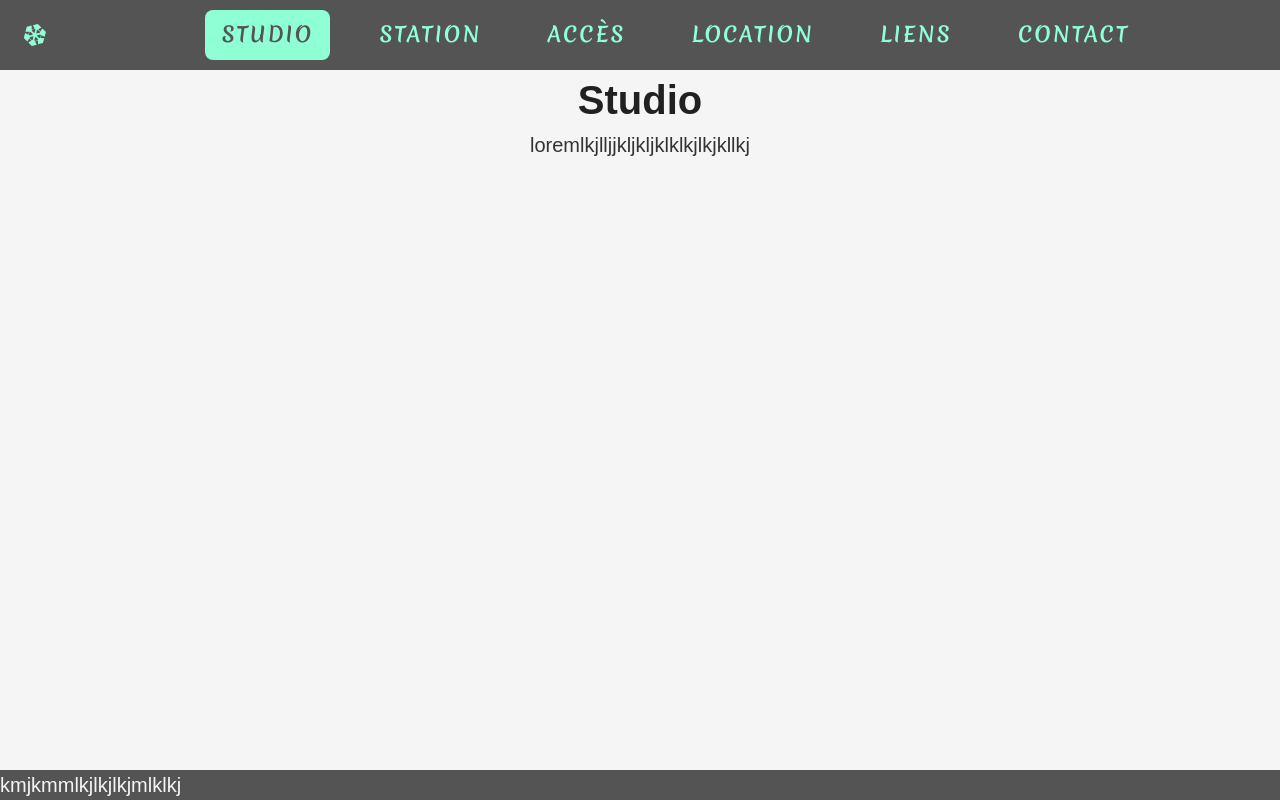
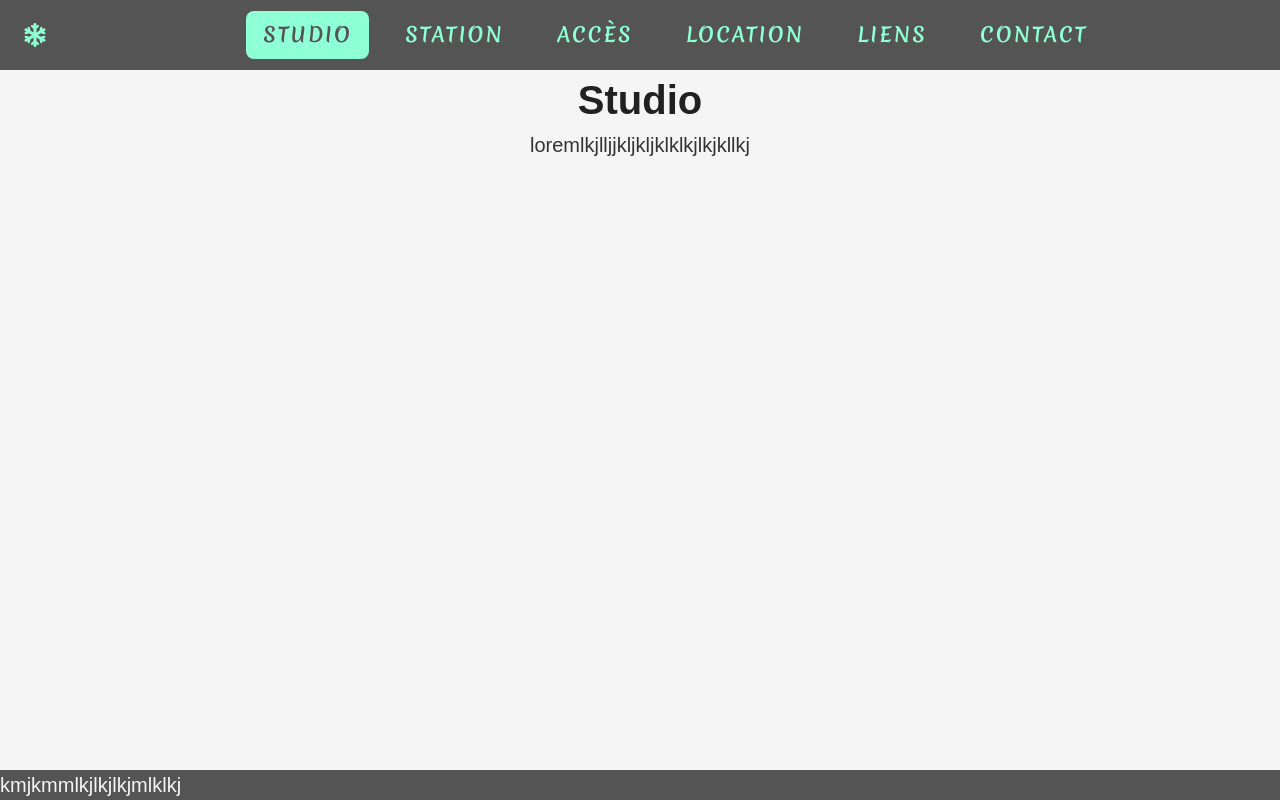
Before and after one commit to mowebiaz/avo_next, a Next.js app: page /studio in a window 1280 px wide. Built offline with nearby package versions, Linux system fonts and the light colour scheme.

Commit message:
Modify navigation

```diff
--- a/app/components/Header/Header.jsx
+++ b/app/components/Header/Header.jsx
@@ -9,8 +9,7 @@ export function Header() {
     <header>
       <LogoContainer />
       <NavDesktop />
-      {/*     <NavMobile />
-       */}
+      <NavMobile />
     </header>
   )
 }
--- a/app/components/Header/LogoContainer/LogoContainer.jsx
+++ b/app/components/Header/LogoContainer/LogoContainer.jsx
@@ -2,6 +2,7 @@
 
 import Link from "next/link";
 import { GiSnowflake1 } from "react-icons/gi";
+import { FaSnowflake } from "react-icons/fa6";
 import { usePathname } from "next/navigation";
 import './LogoContainer.scss'
 
@@ -13,8 +14,9 @@ export function LogoContainer() {
     <div className='logo-container'>
       {!isHome &&
       <Link href='/' title='Accueil'>
-      <GiSnowflake1 />
+      <FaSnowflake />
       </Link>}
     </div>
   )
+
 }
--- a/app/components/Header/navigation/NavDestkop/NavDesktop.scss
+++ b/app/components/Header/navigation/NavDestkop/NavDesktop.scss
@@ -8,7 +8,7 @@
         flex-direction: row;
         align-items: center;
         justify-content: center;
-        gap: 2rem;
+        gap: clamp(0.1rem, 1.5vw, 2rem);
 
         li {
             display: flex;
@@ -18,9 +18,11 @@
             a {
                 font-family: var(--font-merienda);
                 font-weight: 600;
-                font-size: 1.3rem;
+                font-size: 1.25rem;
                 letter-spacing: 2px;
-                padding: 0.5rem 1rem;
+                padding-block: 0.5rem;
+                padding-inline: clamp(0.3rem, 1.5vw, 1rem);
+                /*padding: 0.5rem 1rem;*/
                 width: 100%;
                 height: 100%;
                 border-radius: 8px;
@@ -29,6 +31,7 @@
                 text-decoration: none;
                 text-transform: uppercase;
                 transition: all 0.25s ease;
+
                 &.active {
                     background-color: $primary-color;
                     color: $footer-color;
@@ -40,3 +43,9 @@
         }
     }
 }
+
+@media screen and (max-width: $breakpoint-nav) {
+    .nav-desktop {
+        display: none;
+    }
+}
--- a/app/components/Header/navigation/NavMobile/NavMobile.scss
+++ b/app/components/Header/navigation/NavMobile/NavMobile.scss
@@ -0,0 +1,9 @@
+@use '@/app/styles/variables' as *;
+
+
+
+@media screen and (min-width: calc($breakpoint-nav + 1px)) {
+  .mobile {
+      display: none;
+  }
+}
--- a/app/styles/_variables.scss
+++ b/app/styles/_variables.scss
@@ -14,3 +14,4 @@ $primary-color: hsla(158, 100%, 78%, 1); /*highlight*/
 /*$small: 375px;
 $medium: 768px;*/
 $max-width: 1180px; /* à revoir */
+$breakpoint-nav: 920px;
```
Also changed, not shown: app/page.scss (deleted, +0 -13 lines).
